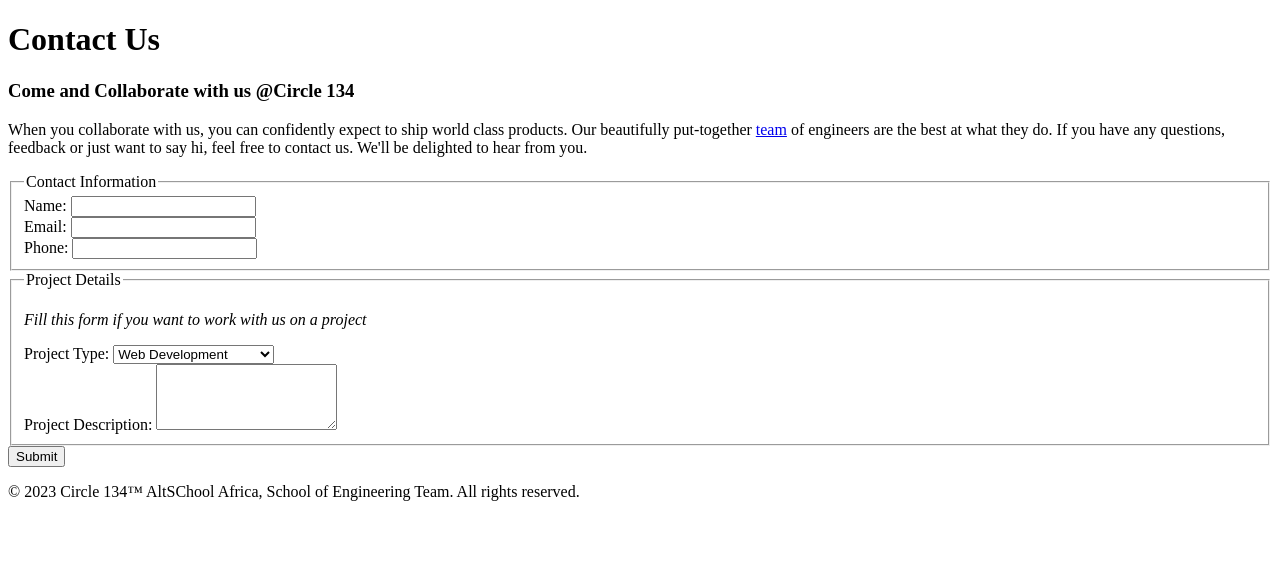
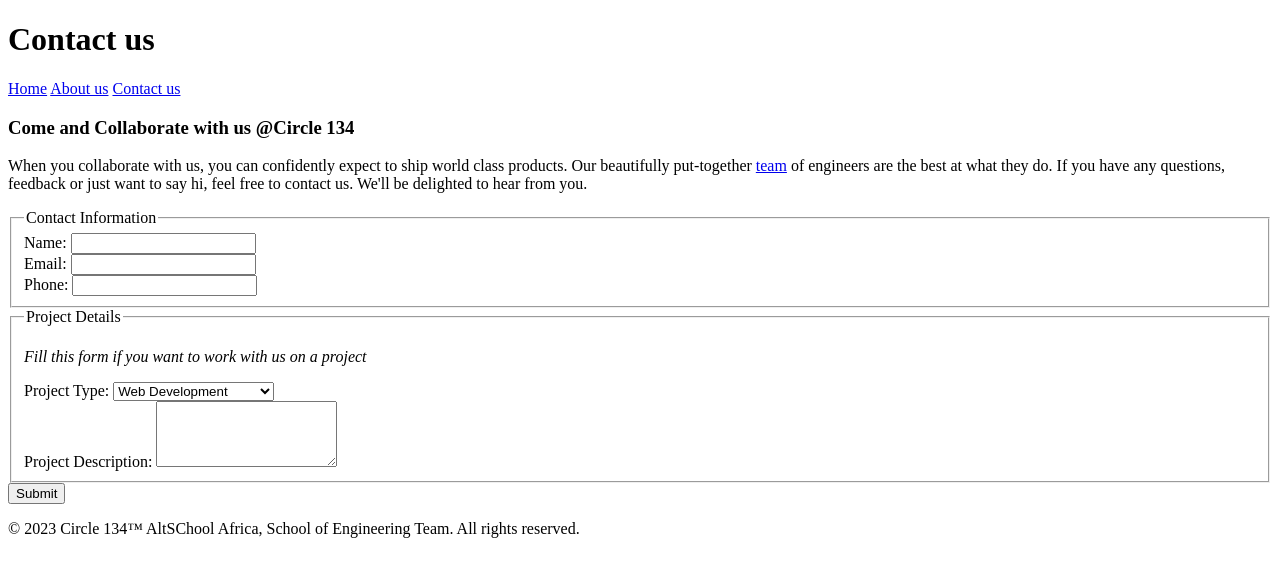
Before and after one commit to onikhalid/circle-134, a plain HTML site: page contact.html in a window 1280 px wide. Drawn offline with Linux system fonts and the light colour scheme.

Commit message:
update nav links

```diff
--- a/contact.html
+++ b/contact.html
@@ -7,8 +7,14 @@
   </head>
   <body>
     <header>
-      <h1>Contact Us</h1>
-    </header>
+      <h1>Contact us</h1>
+      <nav>
+          <a href="./index.html">Home</a>
+          <a href="./about.html">About us</a>
+          <a href="./contact.html">Contact us</a>
+
+      </nav>
+  </header>
     <main>
       <section>
         <h3>
```
Also changed, not shown: about.html (+23 -10 lines), index.html (+2 -1 lines).
